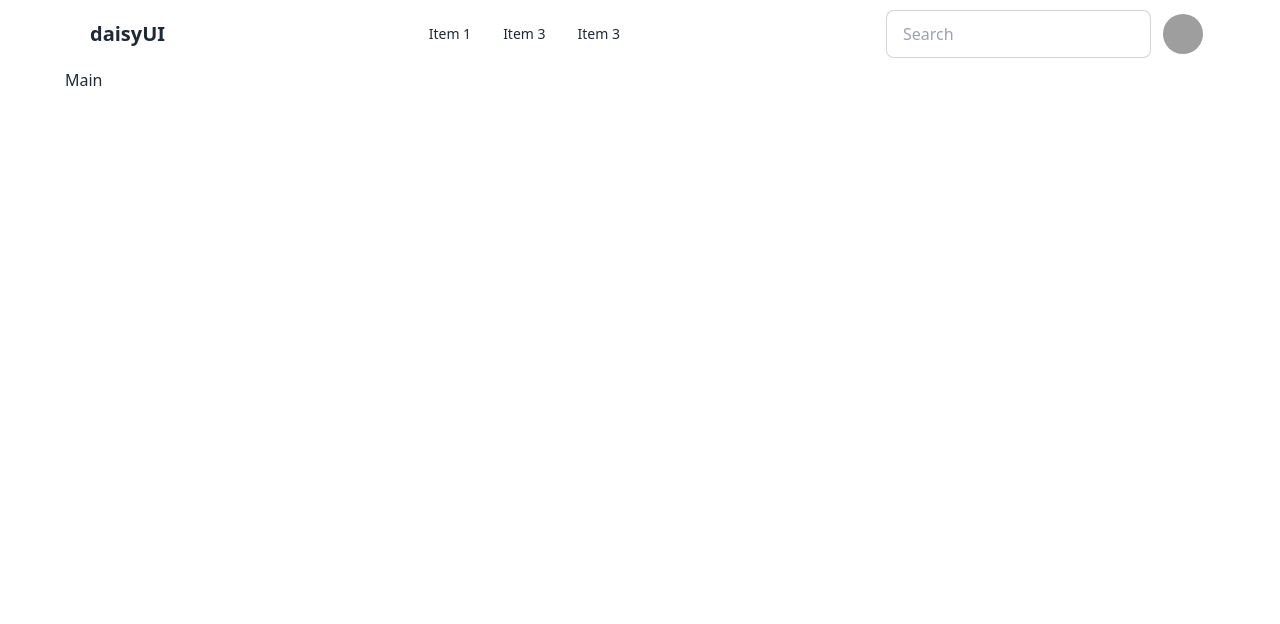
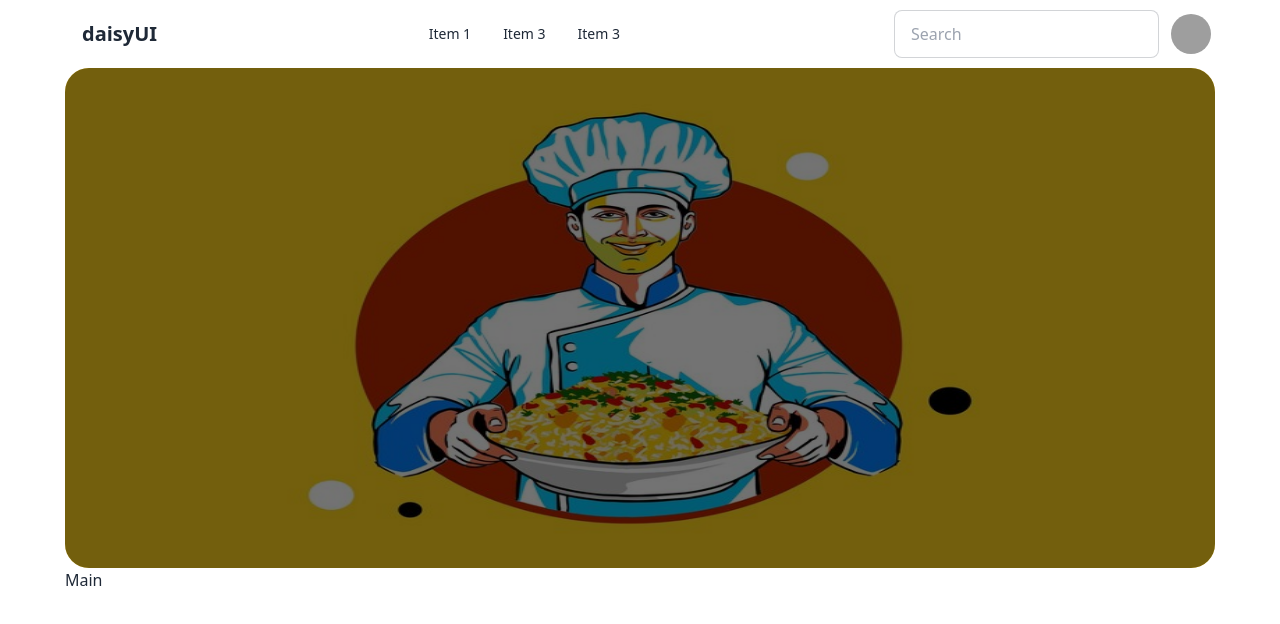
Before and after one commit to rjspyk5/deshi-cuisine, a React (Vite) app: page / in a window 1280 px wide. Shown: the top 624 px of the page. Built offline with nearby package versions, Linux system fonts and the light colour scheme; grey boxes are pictures that could not be loaded.

Commit message:
banner image imported and fitting banner section

```diff
--- /dev/null
+++ b/src/Components/Header/Banner/Banner.jsx
@@ -0,0 +1,15 @@
+import chefYellow from "../../../assets/img/chef-photo-yellow.jpg";
+import chefSalmon from "../../../assets/img/chef-photo=one.jpg";
+
+export const Banner = () => {
+  return (
+    <div className="relative ">
+      <div className="h-full w-full rounded-3xl bg-black opacity-55 absolute"></div>
+      <img
+        className="w-full rounded-3xl max-h-[500px] "
+        src={chefYellow}
+        alt=""
+      />
+    </div>
+  );
+};
--- a/src/Components/Header/Header.jsx
+++ b/src/Components/Header/Header.jsx
@@ -1,9 +1,11 @@
+import { Banner } from "./Banner/Banner";
 import { Navbar } from "./Navbar/Navbar";
 
 export const Header = () => {
   return (
     <header>
       <Navbar></Navbar>
+      <Banner></Banner>
     </header>
   );
 };
--- a/src/Components/Header/Navbar/Navbar.jsx
+++ b/src/Components/Header/Navbar/Navbar.jsx
@@ -1,7 +1,7 @@
 export const Navbar = () => {
   return (
     <nav>
-      <div className="navbar bg-base-100">
+      <div className="navbar bg-base-100 px-0 mx-0">
         <div className="navbar-start">
           <div className="dropdown">
             <div tabIndex={0} role="button" className="btn btn-ghost lg:hidden">
```
Also changed, not shown: src/assets/img/chef-photo-yellow.jpg (added), src/assets/img/chef-photo=one.jpg (added).
